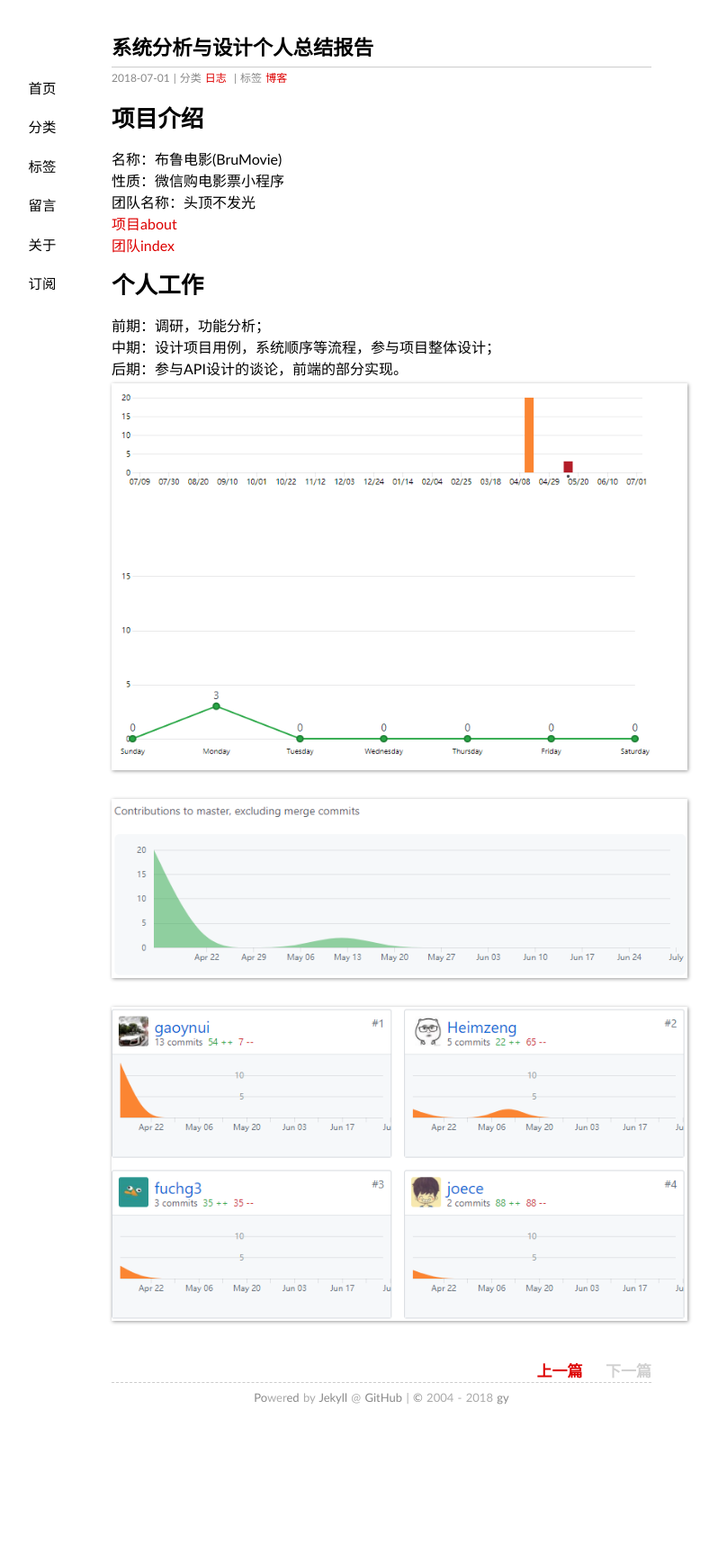
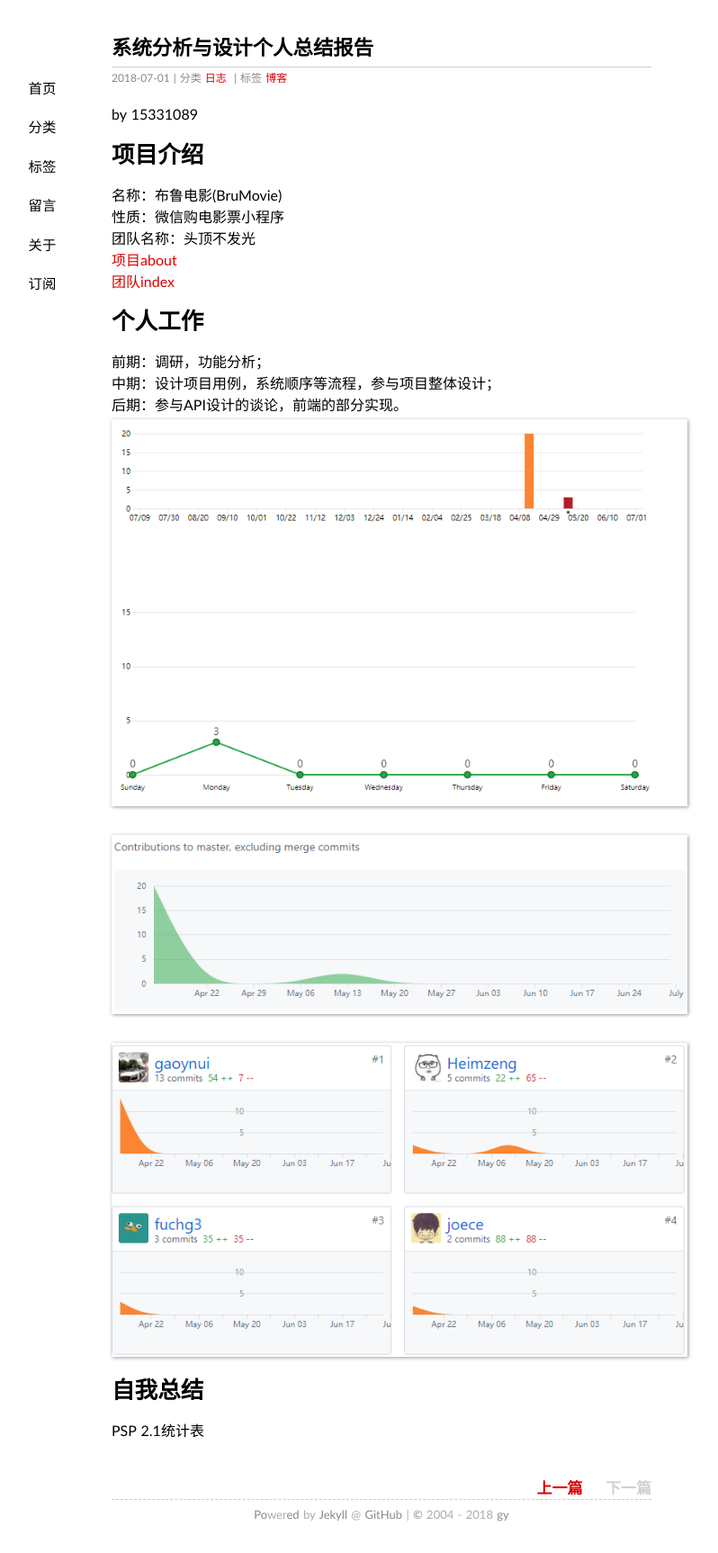
Before and after one commit to gaoynui/gaoynui.github.io, a Jekyll site: the page built from _posts/2018-07-01-finalReport.md, in a window 1280 px wide. Shown: the whole page at 90% size, without its empty margins (216-1014 px from the left). Built offline with Jekyll 4.4.1, drawn with Linux system fonts in a browser that asks for light colours; before the commit the page ends 1596 px from its top, so only the background shows below that.

Commit message:
Update 2018-07-01-finalReport.md

```diff
--- a/_posts/2018-07-01-finalReport.md
+++ b/_posts/2018-07-01-finalReport.md
@@ -5,6 +5,7 @@ date: 2018-07-01 10:00:00+00:00
 categories: 日志
 tags: 博客
 ---
+by 15331089
 # 项目介绍
 名称：布鲁电影(BruMovie)
 性质：微信购电影票小程序
@@ -18,3 +19,5 @@ tags: 博客
 ![](https://github.com/gaoynui/gaoynui.github.io/blob/master/_posts/pictures/%E8%BF%91%E6%9C%9F%E5%B7%A5%E4%BD%9C.PNG?raw=true)
 ![](https://github.com/gaoynui/gaoynui.github.io/blob/master/_posts/pictures/%E4%B8%AA%E4%BA%BA%E5%B7%A5%E4%BD%9C%E7%83%AD%E5%BA%A6.PNG?raw=true)
 ![](https://github.com/gaoynui/gaoynui.github.io/blob/master/_posts/pictures/%E5%9B%A2%E9%98%9F%E5%B7%A5%E4%BD%9C.PNG?raw=true)
+# 自我总结
+PSP 2.1统计表
```
